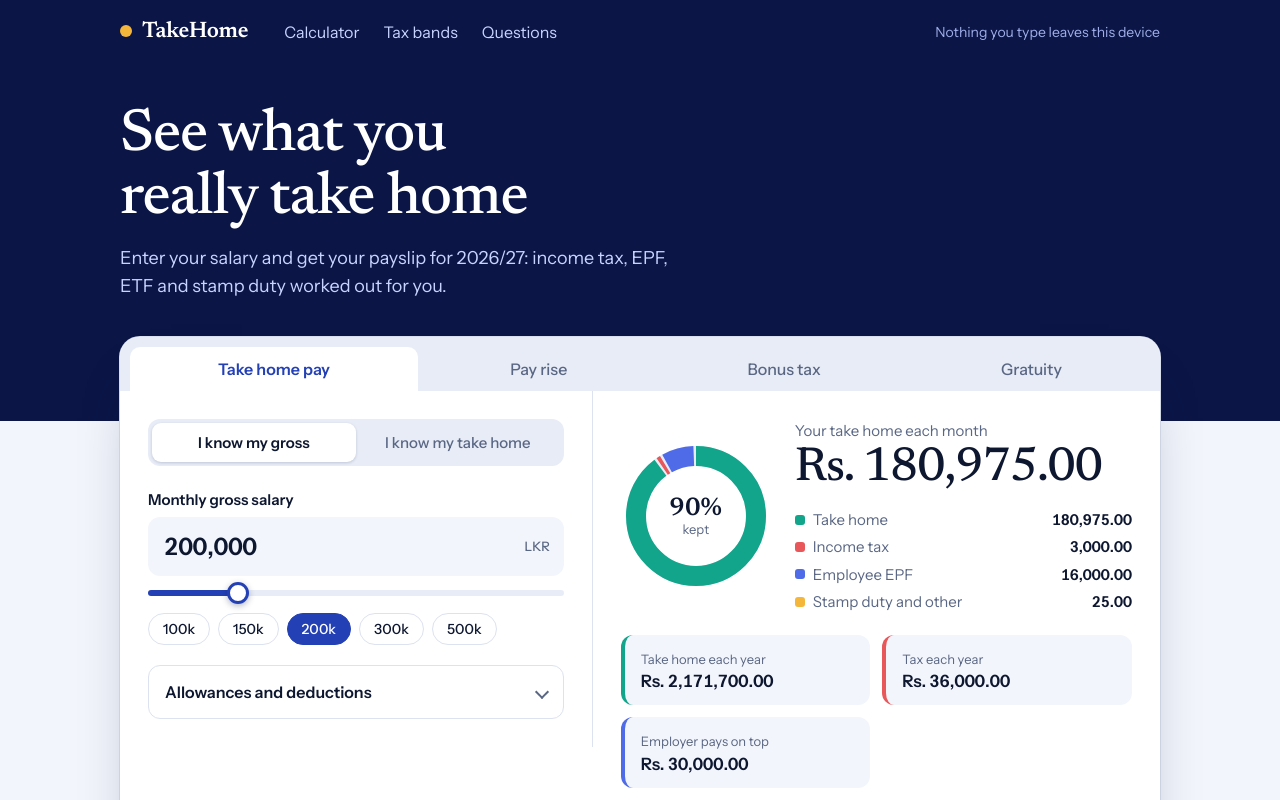
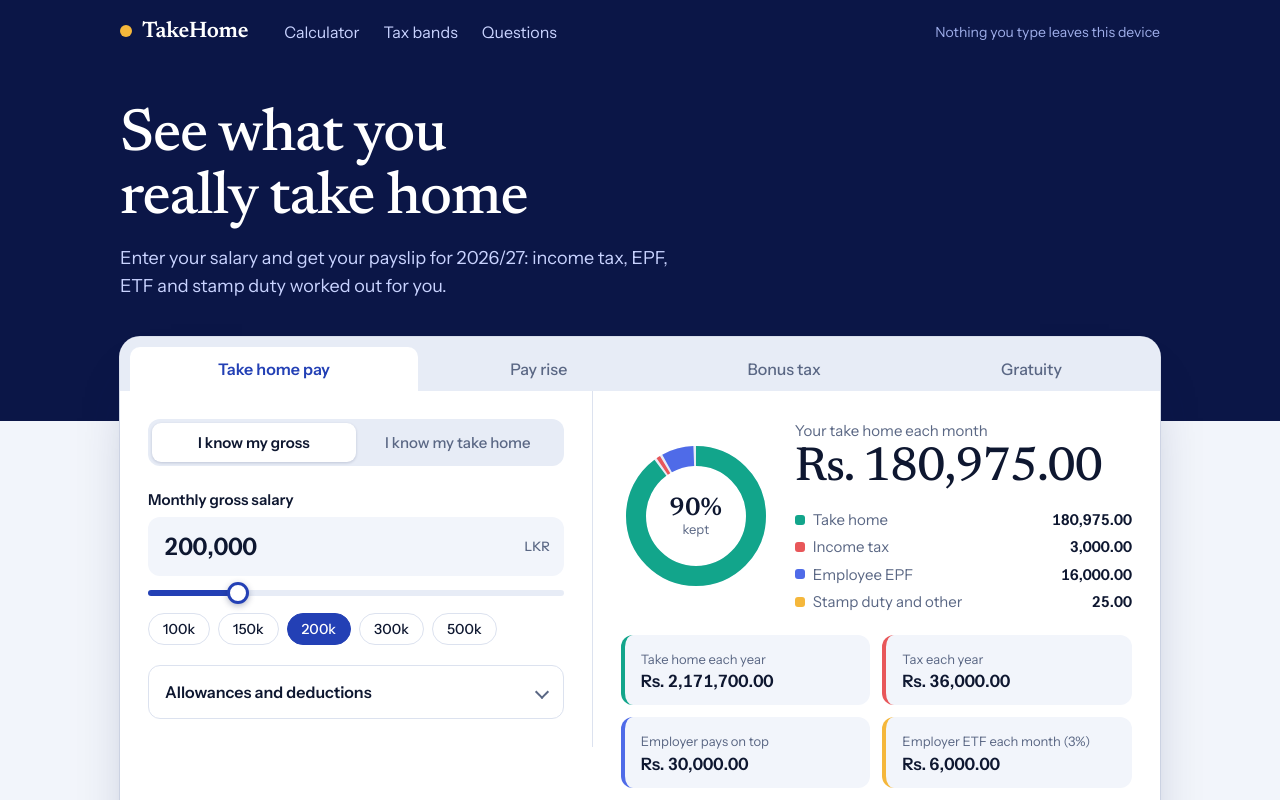
Before and after one commit to chami98/takeHome, a Next.js app: page / in a window 1280 px wide. Shown: the top 800 px of the page. Built offline with nearby package versions, Linux system fonts and the light colour scheme.

Commit message:
Add employer ETF tile to results

```diff
--- a/components/Calculator.tsx
+++ b/components/Calculator.tsx
@@ -125,6 +125,7 @@ export default function Calculator() {
               <Stat label="Take home each year" value={rs(p.net * 12)} tone="teal" />
               <Stat label="Tax each year" value={rs(p.apit * 12)} tone="coral" />
               <Stat label="Employer pays on top" value={rs(p.epfEmployer + p.etfEmployer)} tone="blue" />
+              <Stat label="Employer ETF each month (3%)" value={rs(p.etfEmployer)} tone="gold" />
             </div>
             <BandScale taxable={p.gross} />
             <details className="acc printable" open>
```
